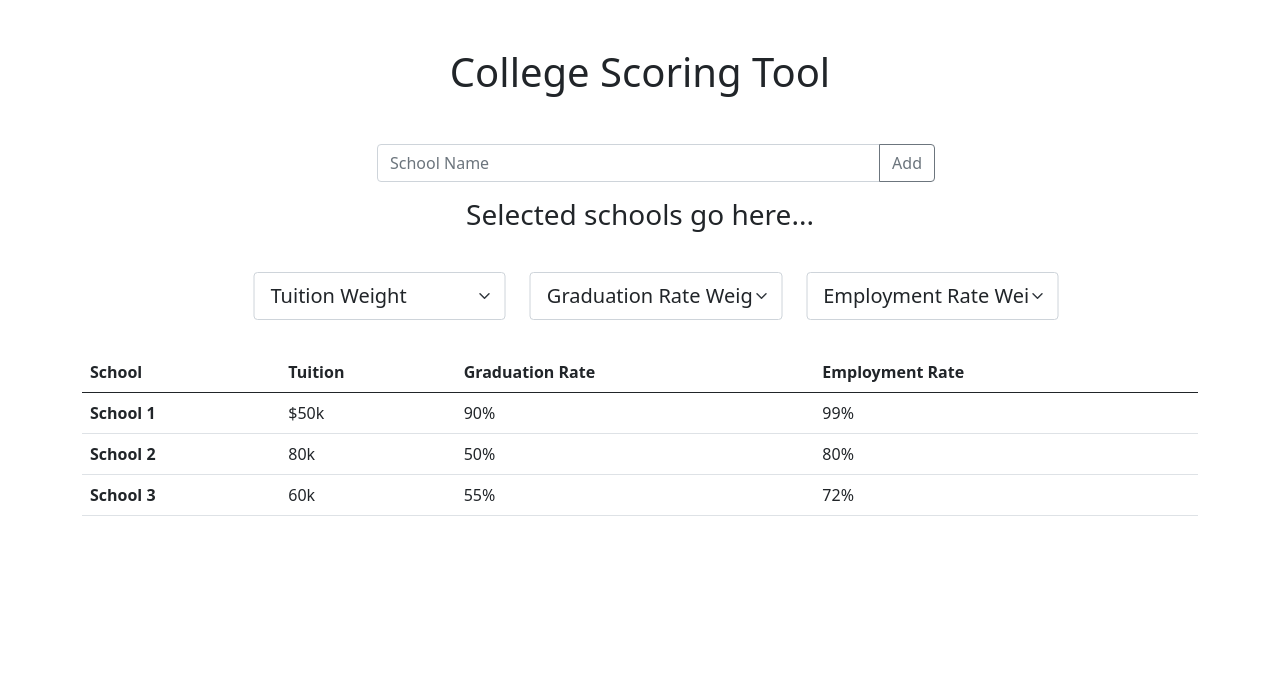
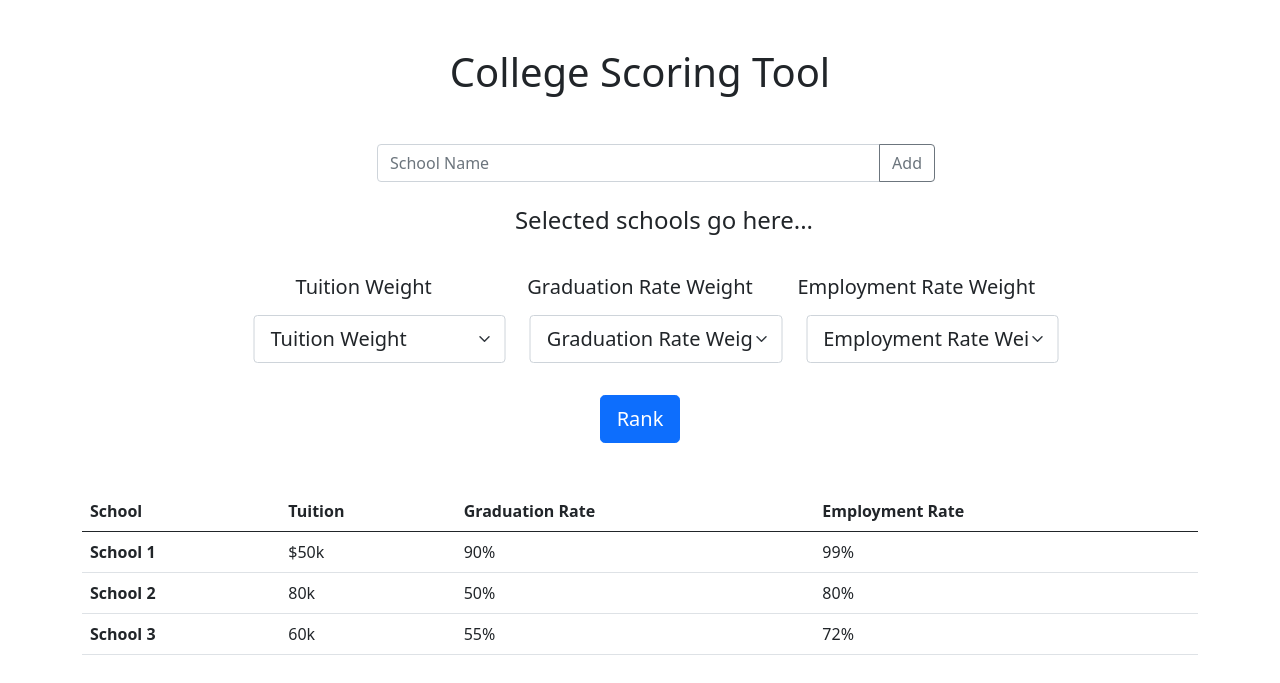
Before and after one commit to kpostigo/ds4a-project, a Flask app: page / in a window 1280 px wide. Shown: the part 56-739 px from the top of the page. Run offline with Flask 2, Linux system fonts and the light colour scheme.

Commit message:
added rank button, adding labels, etc

```diff
--- a/templates/index.html
+++ b/templates/index.html
@@ -17,14 +17,15 @@
   </div>
 </div>
 
-<div class="container text-center">
-  <h3>Selected schools go here...</h3>
+<div class="container text-center m-4">
+  <h4>Selected schools go here...</h4>
 </div>
 
 <div class="w-75 p-3 position-relative top-0 start-50 translate-middle-x">
   <div class="row">
     <div class="col">
-      <select class="form-select form-select-lg m-3" aria-label=".form-select-lg example">
+      <p class="h5 text-center">Tuition Weight</p>
+      <select class="form-select form-select-lg m-3" aria-label=".form-select-lg example" id="tuitionSelect">
         <option selected>Tuition Weight</option>
         <option value="1">1</option>
         <option value="2">2</option>
@@ -32,7 +33,8 @@
       </select>
     </div>
     <div class="col">
-      <select class="form-select form-select-lg m-3" aria-label=".form-select-lg example">
+      <p class="h5 text-center">Graduation Rate Weight</p>
+      <select class="form-select form-select-lg m-3" aria-label=".form-select-lg example" id="gradSelect">
         <option selected>Graduation Rate Weight</option>
         <option value="1">1</option>
         <option value="2">2</option>
@@ -40,7 +42,8 @@
       </select>
     </div>
     <div class="col">
-      <select class="form-select form-select-lg m-3" aria-label=".form-select-lg example">
+      <p class="h5 text-center">Employment Rate Weight</p>
+      <select class="form-select form-select-lg m-3" aria-label=".form-select-lg example" id="employmentSelect">
         <option selected>Employment Rate Weight</option>
         <option value="1">1</option>
         <option value="2">2</option>
@@ -48,6 +51,10 @@
       </select>
     </div>
   </div>
+</div>
+
+<div class="container text-center mb-5">
+  <button type="button" class="btn btn-primary btn-lg">Rank</button>
 </div>
 
 <table class="table">
```
